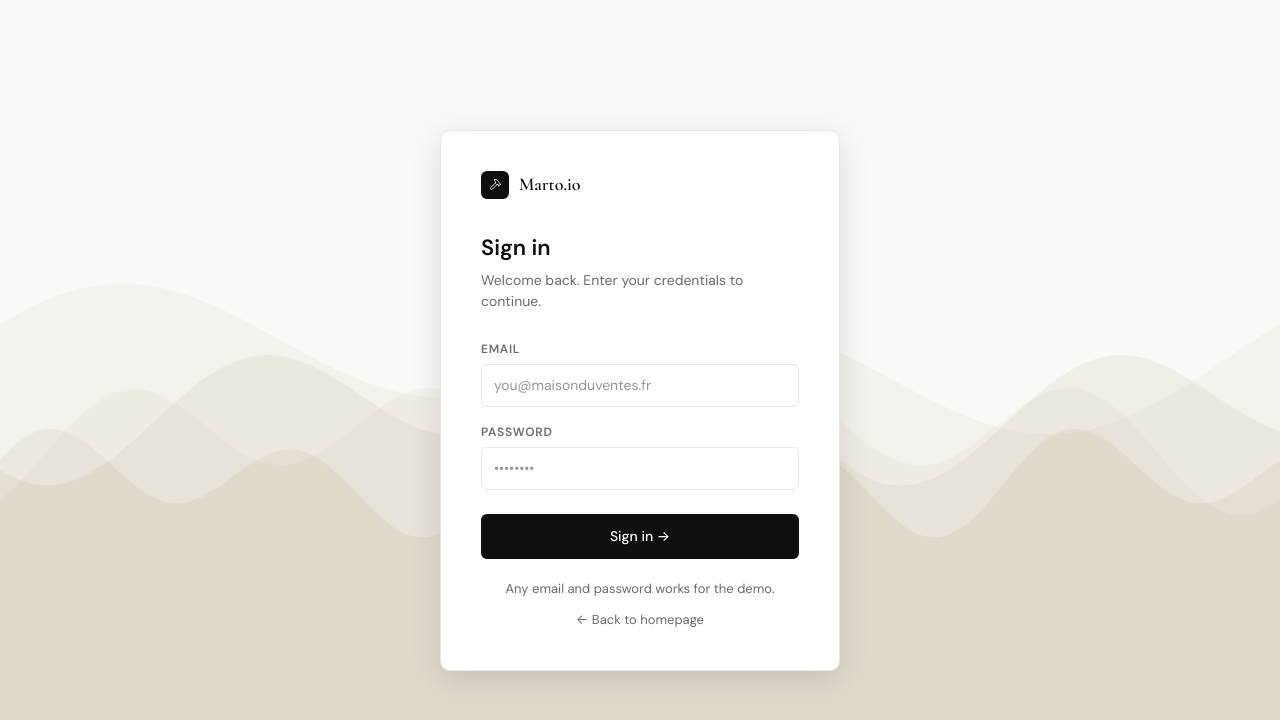
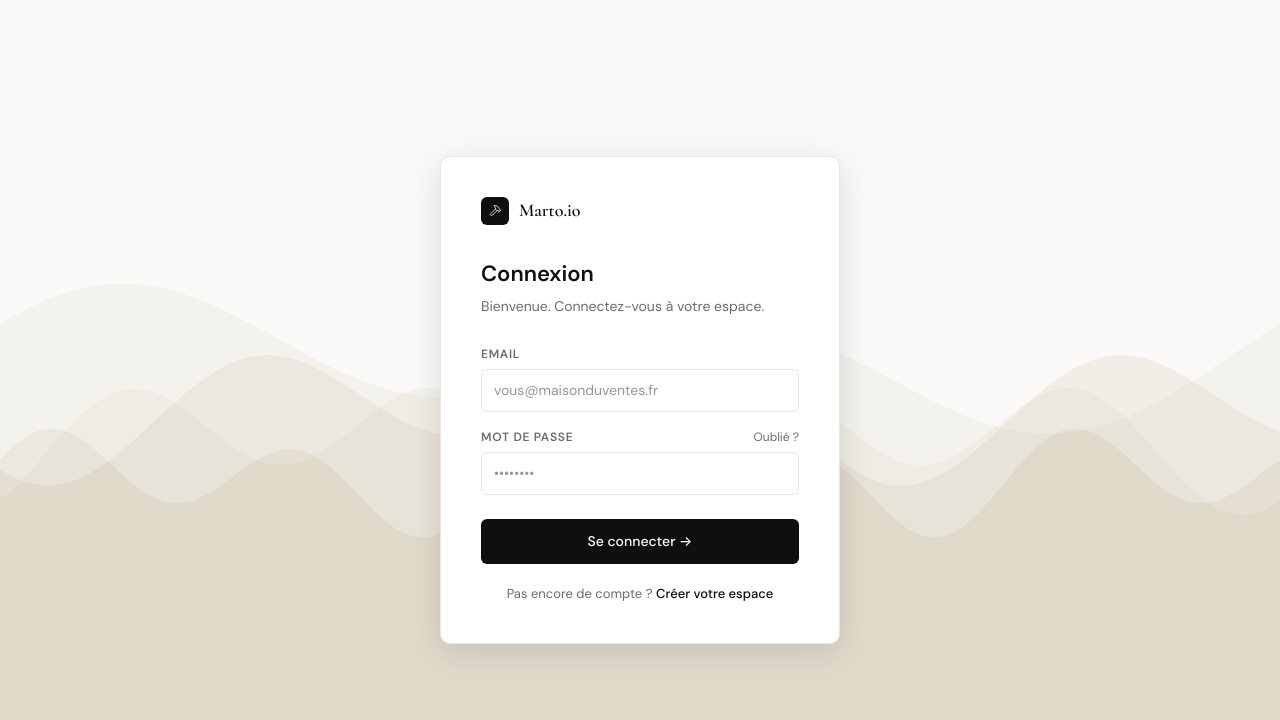
Before and after one commit to Marlowarborn/hammersuite, a Next.js app: page /login in a window 1280 px wide. Shown: the top 720 px of the page. Built offline with nearby package versions, Linux system fonts and the light colour scheme; no server answers.

Commit message:
feat: Supabase auth + multi-tenant organisations + signup flow

```diff
--- /dev/null
+++ b/app/auth/callback/route.ts
@@ -0,0 +1,15 @@
+import { createServerSupabaseClient } from '@/lib/supabase-server'
+import { NextRequest, NextResponse } from 'next/server'
+
+export async function GET(request: NextRequest) {
+  const { searchParams, origin } = new URL(request.url)
+  const code = searchParams.get('code')
+  const next = searchParams.get('next') ?? '/dashboard'
+
+  if (code) {
+    const supabase = await createServerSupabaseClient()
+    await supabase.auth.exchangeCodeForSession(code)
+  }
+
+  return NextResponse.redirect(`${origin}${next}`)
+}
--- a/app/login/page.tsx
+++ b/app/login/page.tsx
@@ -2,17 +2,33 @@
 
 import { useState } from "react";
 import { useRouter } from "next/navigation";
+import { createClient } from "@/lib/supabase";
 import Waves from "@/components/marketing/Waves";
 import Link from "next/link";
 
 export default function LoginPage() {
   const router = useRouter();
+  const supabase = createClient();
+  const [loading, setLoading] = useState(false);
+  const [error, setError] = useState("");
   const [email, setEmail] = useState("");
   const [password, setPassword] = useState("");
 
-  const handleLogin = (e: React.FormEvent) => {
+  const handleLogin = async (e: React.FormEvent) => {
     e.preventDefault();
+    setLoading(true);
+    setError("");
+
+    const { error } = await supabase.auth.signInWithPassword({ email, password });
+
+    if (error) {
+      setError("Email ou mot de passe incorrect");
+      setLoading(false);
+      return;
+    }
+
     router.push("/dashboard");
+    router.refresh();
   };
 
   return (
@@ -31,42 +47,45 @@ export default function LoginPage() {
           <span style={{ fontFamily: "var(--font-serif)", fontSize: 18, fontWeight: 600, color: "var(--black)" }}>Marto.io</span>
         </Link>
 
-        <h2 style={{ fontSize: 22, fontWeight: 600, marginBottom: 6 }}>Sign in</h2>
-        <p style={{ fontSize: 14, color: "var(--muted)", marginBottom: 28 }}>Welcome back. Enter your credentials to continue.</p>
+        <h2 style={{ fontSize: 22, fontWeight: 600, marginBottom: 6 }}>Connexion</h2>
+        <p style={{ fontSize: 14, color: "var(--muted)", marginBottom: 28 }}>
+          Bienvenue. Connectez-vous à votre espace.
+        </p>
 
         <form onSubmit={handleLogin}>
           <div style={{ marginBottom: 16 }}>
             <label style={{ display: "block", fontSize: 12, fontWeight: 600, color: "var(--muted)", marginBottom: 6, textTransform: "uppercase", letterSpacing: "0.06em" }}>Email</label>
-            <input
-              type="email"
-              placeholder="you@maisonduventes.fr"
-              value={email}
-              onChange={e => setEmail(e.target.value)}
-              style={{ width: "100%", padding: "10px 12px", border: "1px solid var(--border)", borderRadius: "var(--radius)", fontSize: 14, fontFamily: "var(--font-sans)", outline: "none", color: "var(--ink)" }}
-            />
+            <input type="email" placeholder="vous@maisonduventes.fr"
+              value={email} onChange={e => setEmail(e.target.value)} required
+              style={{ width: "100%", padding: "10px 12px", border: "1px solid var(--border)", borderRadius: "var(--radius)", fontSize: 14, fontFamily: "var(--font-sans)", outline: "none", color: "var(--ink)" }} />
           </div>
+
           <div style={{ marginBottom: 24 }}>
-            <label style={{ display: "block", fontSize: 12, fontWeight: 600, color: "var(--muted)", marginBottom: 6, textTransform: "uppercase", letterSpacing: "0.06em" }}>Password</label>
-            <input
-              type="password"
-              placeholder="••••••••"
-              value={password}
-              onChange={e => setPassword(e.target.value)}
-              style={{ width: "100%", padding: "10px 12px", border: "1px solid var(--border)", borderRadius: "var(--radius)", fontSize: 14, fontFamily: "var(--font-sans)", outline: "none", color: "var(--ink)" }}
-            />
+            <div style={{ display: "flex", justifyContent: "space-between", marginBottom: 6 }}>
+              <label style={{ fontSize: 12, fontWeight: 600, color: "var(--muted)", textTransform: "uppercase", letterSpacing: "0.06em" }}>Mot de passe</label>
+              <Link href="/forgot-password" style={{ fontSize: 12, color: "var(--muted)", textDecoration: "none" }}>Oublié ?</Link>
+            </div>
+            <input type="password" placeholder="••••••••"
+              value={password} onChange={e => setPassword(e.target.value)} required
+              style={{ width: "100%", padding: "10px 12px", border: "1px solid var(--border)", borderRadius: "var(--radius)", fontSize: 14, fontFamily: "var(--font-sans)", outline: "none", color: "var(--ink)" }} />
           </div>
-          <button type="submit" style={{ width: "100%", padding: "12px", background: "var(--black)", color: "white", border: "none", borderRadius: "var(--radius)", fontSize: 14, fontWeight: 500, cursor: "pointer" }}>
-            Sign in →
+
+          {error && (
+            <div style={{ marginBottom: 16, padding: "10px 14px", background: "rgba(139,58,58,0.08)", border: "1px solid rgba(139,58,58,0.2)", borderRadius: "var(--radius)", fontSize: 13, color: "var(--error)" }}>
+              {error}
+            </div>
+          )}
+
+          <button type="submit" disabled={loading}
+            style={{ width: "100%", padding: "12px", background: "var(--black)", color: "white", border: "none", borderRadius: "var(--radius)", fontSize: 14, fontWeight: 500, cursor: "pointer", opacity: loading ? 0.6 : 1 }}>
+            {loading ? "Connexion..." : "Se connecter →"}
           </button>
         </form>
 
         <p style={{ textAlign: "center", marginTop: 20, fontSize: 13, color: "var(--muted)" }}>
-          Any email and password works for the demo.
+          Pas encore de compte ?{" "}
+          <Link href="/signup" style={{ color: "var(--black)", fontWeight: 500, textDecoration: "none" }}>Créer votre espace</Link>
         </p>
-
-        <Link href="/" style={{ display: "block", textAlign: "center", marginTop: 12, fontSize: 13, color: "var(--muted)", textDecoration: "none" }}>
-          ← Back to homepage
-        </Link>
       </div>
     </div>
   );
--- /dev/null
+++ b/lib/supabase-server.ts
@@ -0,0 +1,24 @@
+import { createServerClient } from '@supabase/ssr'
+import { cookies } from 'next/headers'
+
+export async function createServerSupabaseClient() {
+  const cookieStore = await cookies()
+  return createServerClient(
+    process.env.NEXT_PUBLIC_SUPABASE_URL!,
+    process.env.NEXT_PUBLIC_SUPABASE_ANON_KEY!,
+    {
+      cookies: {
+        getAll() {
+          return cookieStore.getAll()
+        },
+        setAll(cookiesToSet) {
+          try {
+            cookiesToSet.forEach(({ name, value, options }) =>
+              cookieStore.set(name, value, options)
+            )
+          } catch {}
+        },
+      },
+    }
+  )
+}
--- /dev/null
+++ b/lib/supabase.ts
@@ -0,0 +1,8 @@
+import { createBrowserClient } from '@supabase/ssr'
+
+export function createClient() {
+  return createBrowserClient(
+    process.env.NEXT_PUBLIC_SUPABASE_URL!,
+    process.env.NEXT_PUBLIC_SUPABASE_ANON_KEY!
+  )
+}
--- a/package.json
+++ b/package.json
@@ -10,6 +10,8 @@
   },
   "dependencies": {
     "@anthropic-ai/sdk": "^0.91.0",
+    "@supabase/ssr": "^0.10.2",
+    "@supabase/supabase-js": "^2.104.1",
     "class-variance-authority": "^0.7.1",
     "clsx": "^2.1.1",
     "lucide-react": "^1.7.0",
```
Also changed, not shown: 1 other file (tests, documents, lock files or other folders).
